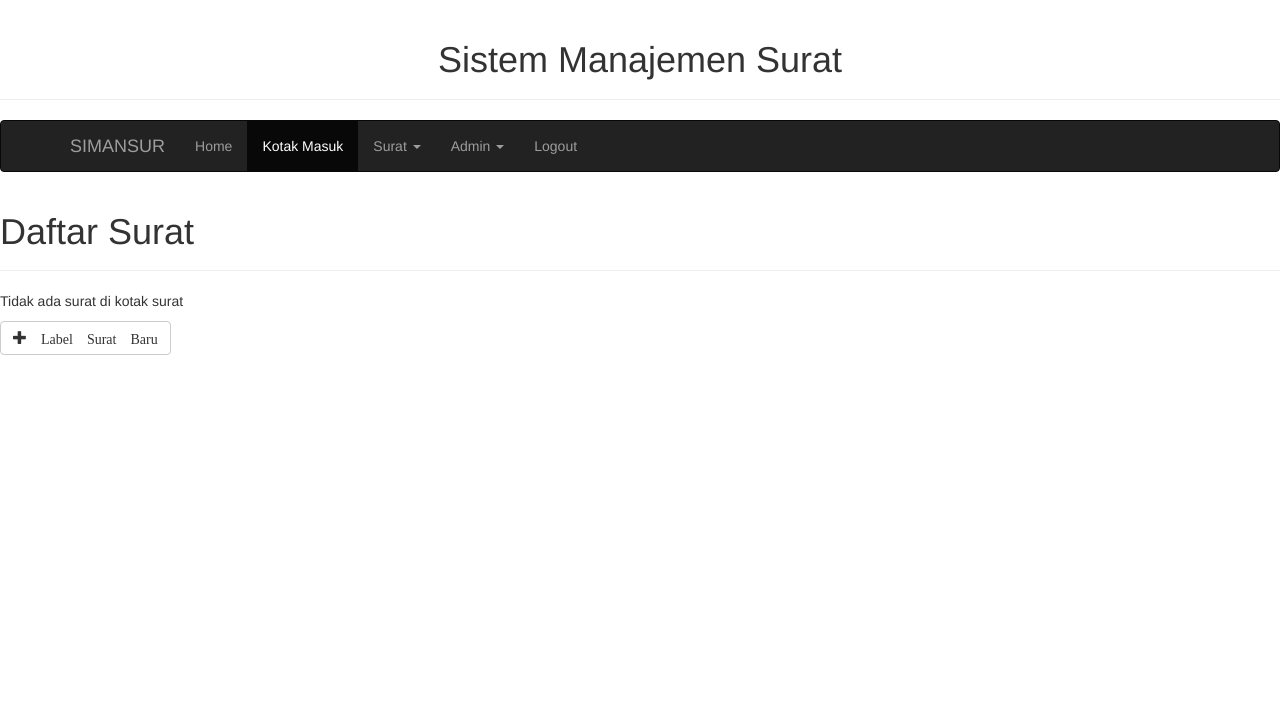
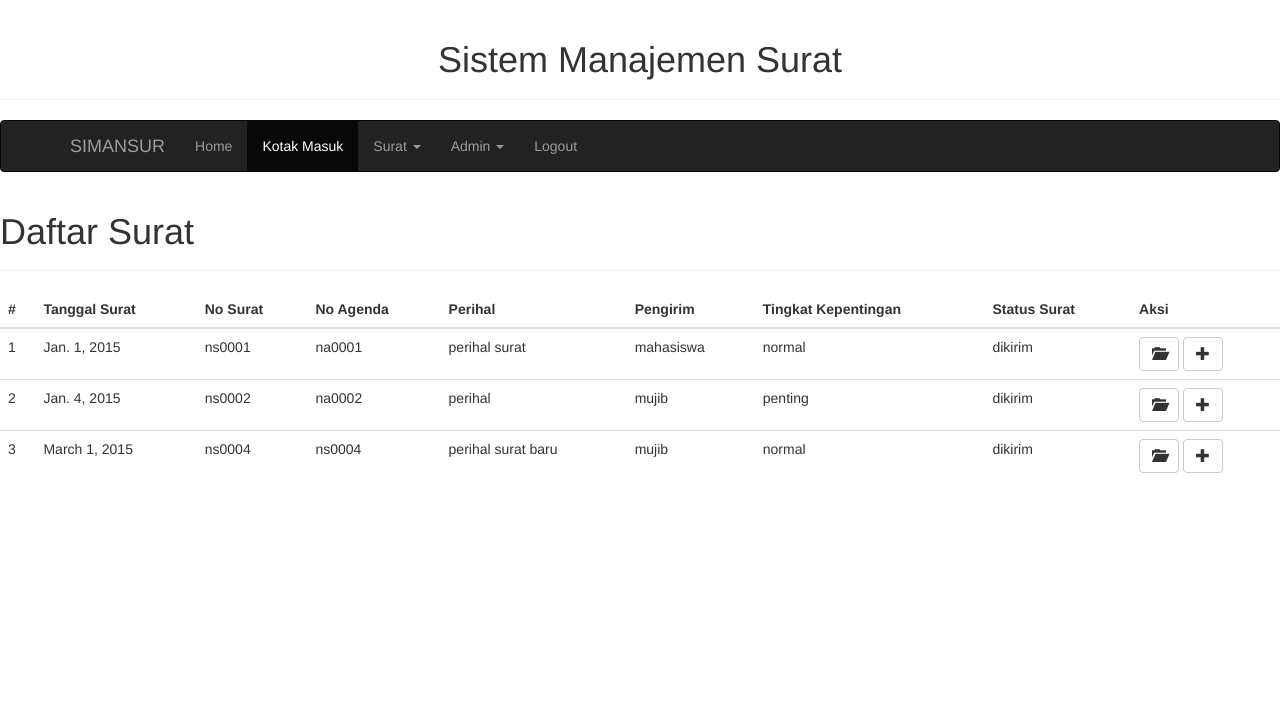
Before and after one commit to mujib-programmer/simansur, a Django app: page /surat/ in a window 1280 px wide. Shown: the top 721 px of the page. Run offline with Django 3.2, Linux system fonts and the light colour scheme; a user stored in the database is signed in; data comes from the database, SQL or seed files in the repository; data that the repository does not hold is empty; parts of the project's set-up code (start-up, migrations or seed data) failed here and were passed over; some libraries are stand-ins or nearby versions.

Commit message:
crud label surat selesai. Pengiriman surat dari label surat selesai. saat dikirimkan label surat akan diubah statusnya dari dilabeli menjadi dikirim dan track surat juga mulai ditambahkan.

```diff
--- a/MainApp/admin.py
+++ b/MainApp/admin.py
@@ -3,7 +3,7 @@ from MainApp.models import Surat, KotakSurat, Disposisi, UserProfile, Aktivitas,
 
 class SuratAdmin(admin.ModelAdmin):
     list_display = ('no_surat', 'no_agenda', 'perihal', 'tanggal_surat_masuk', 'pengirim_surat_fisik',
-                    'tingkat_kepentingan', 'file_surat', 'pencatat', 'tanggal_pencatatan', 'dihapus')
+                    'tingkat_kepentingan', 'file_surat', 'pencatat', 'tanggal_pencatatan', 'status')
 
 class KotakSuratAdmin(admin.ModelAdmin):
     list_display = ('id', 'surat', 'pengirim', 'penerima', 'status', 'catatan_tambahan', 'jenis_pengiriman', 'tanggal')
--- a/MainApp/forms.py
+++ b/MainApp/forms.py
@@ -19,7 +19,7 @@ class SuratForm(forms.ModelForm):
 
     class Meta:
         model = Surat
-        exclude = ('pencatat','tanggal_pencatatan', 'dihapus')
+        exclude = ('pencatat','tanggal_pencatatan', 'status')
 
 
 class DisposisiForm(forms.ModelForm):
@@ -43,3 +43,7 @@ class UserProfileForm(forms.Form):
     jabatan = forms.CharField(label="Jabatan", max_length=40)
     bidang = forms.CharField(label="Bidang", max_length=40)
     no_telepon = forms.IntegerField(label="No Telepon")
+
+class KirimSuratForm(forms.Form):
+    penerima = forms.ModelChoiceField(label='Penerima Surat', queryset=User.objects.all())
+    catatan_tambahan = forms.CharField(label="Catatan Tambahan", widget=forms.Textarea)
--- a/MainApp/models.py
+++ b/MainApp/models.py
@@ -23,7 +23,7 @@ class Surat(models.Model):
     file_surat = models.FileField(upload_to=settings.UPLOAD_PATH, null=True, blank=True)
     pencatat = models.ForeignKey(User, null=True, related_name='pencatat_surat')
     tanggal_pencatatan = models.DateTimeField(null=True,auto_now_add=True)
-    dihapus = models.CharField(null=True, max_length=5) # ya/tidak
+    status = models.CharField(null=True, max_length=15) # dilabeli, dikirim, dihapus
 
     #def __unicode__(self):  #For Python 2, use __str__ on Python 3
     def __str__(self):
@@ -35,9 +35,9 @@ class KotakSurat(models.Model):
     surat = models.ForeignKey(Surat, null=False, related_name='surat_kotak_surat')
     pengirim = models.ForeignKey(User, null=True, related_name='pengirim_kotak_surat')
     penerima = models.ForeignKey(User, null=True, related_name='penerima_kotak_surat')
-    status = models.CharField(null=True, max_length=15)
+    status = models.CharField(null=True, max_length=15) # diterima, dibaca, didisposisi
     catatan_tambahan = models.TextField(null=True)
-    jenis_pengiriman = models.CharField(null=False, max_length=15)
+    jenis_pengiriman = models.CharField(null=False, max_length=15) # langsung, disposisi
     tanggal = models.DateTimeField(auto_now_add=True)
 
     #def __unicode__(self):  #For Python 2, use __str__ on Python 3
--- a/MainApp/views.py
+++ b/MainApp/views.py
@@ -11,7 +11,7 @@ from django.core.paginator import Paginator, EmptyPage, PageNotAnInteger
 from django.db.models import Q
 
 from MainApp.models import Surat, Disposisi, UserProfile, Aktivitas, TrackSurat, KotakSurat
-from MainApp.forms import SuratForm, DisposisiForm, UserProfileForm
+from MainApp.forms import SuratForm, DisposisiForm, UserProfileForm, KirimSuratForm
 
 DATA_PER_HALAMAN = 2 # untuk pagination
 
@@ -44,14 +44,14 @@ def surat(request):
     # ambil data surat sesuai dengan yang login
     if user_dalam_group(user_saat_ini, 'manajer') | user_saat_ini.is_superuser:
         # manajer surat atau superadmin akan bisa mendapatkan semua data surat
-        semua_surat = KotakSurat.objects.all()
+        semua_surat = Surat.objects.all()
 
     else:
         # selain admin atau manajer hanya akan mendapatkan data surat yang ditujukan atau di dikirim olehnya
         try:
             # ambil semua surat yang terkait dengan user saja
             # user terkait yaitu, pengirim surat, penerima surat, dan penerima disposisi
-            semua_surat = KotakSurat.objects.filter(Q(pengirim=user_saat_ini) | Q(penerima=user_saat_ini))
+            semua_surat = Surat.objects.filter(pencatat=user_saat_ini)
 
         except Surat.DoesNotExist:
             semua_surat = None
@@ -78,14 +78,29 @@ def surat_detail(request, no_surat):
 
     context_dict = {'surat': dataSurat, 'semua_disposisi_surat': semua_disposisi_surat, 'page_surat_active':'active'}
 
-    return render(request, 'MainApp/surat_detail.html', context_dict)
+    return render(request, 'MainApp/surat/surat_detail.html', context_dict)
 
 @login_required
 def surat_delete(request, no_surat):
+    data = {}
+
+    user_saat_ini = request.user
+
+    # Hanya user yang memiliki hak akses untuk menghapus surat diperbolehkan untuk menghapus label surat
+    if user_saat_ini.has_perm('MainApp.delete_surat') == False :
+        data['alert_type'] =  "danger"
+        data['alert_message'] = "Anda tidak di ijinkan untuk menghapus label surat!"
+        return render(request, "MainApp/index.html", data)
 
     try:
         # get data surat
         dataSurat = Surat.objects.get(no_surat=no_surat)
+
+        # hanya surat yang belum dikirim atau didisposisi yang bisa dihapus
+        if dataSurat.status != "dilabeli":
+            data['alert_type'] =  "danger"
+            data['alert_message'] = "Hanya surat yang belum dikirimkan atau didisposisikan yang bisa dihapus!"
+            return render(request, "MainApp/index.html", data)
 
         dataSurat.delete()
 
@@ -98,7 +113,7 @@ def surat_delete(request, no_surat):
 
     context_dict = {'semua_surat': semua_surat, 'page_surat_active':'active'}
 
-    return render(request, 'MainApp/surat.html', context_dict)
+    return render(request, 'MainApp/surat/surat.html', context_dict)
 
 @login_required
 #@group_required('admin', 'pencatat surat')
@@ -123,8 +138,8 @@ def surat_tambah(request):
         if form.is_valid():
             data_surat = form.save(commit=False)
 
-            data_surat.pencatat = user_saat_ini # pencatat surat adalah user profile yang sedang loginstatus_surat
-            data_surat.dihapus = "tidak"
+            data_surat.pencatat = user_saat_ini
+            data_surat.status = "dilabeli"
             form.save(commit=True)
 
             # kembali ke halaman daftar surat
@@ -167,7 +182,7 @@ def surat_edit(request, no_surat):
 
     # Bad form (or form details), no form supplied...
     # Render the form with error messages (if any).
-    return render(request, 'MainApp/surat_edit.html', {'form': form ,'no_surat': no_surat, 'page_surat_active':'active'})
+    return render(request, 'MainApp/surat/surat_edit.html', {'form': form ,'no_surat': no_surat, 'page_surat_active':'active'})
 
 @login_required
 def surat_download(request, no_surat):
@@ -190,6 +205,60 @@ def surat_download(request, no_surat):
 
         # jika data surat yang diinginkan untuk dihapus tidak ditemukan, tampilkan daftar semua surat
         return surat_detail(request, no_surat)
+
+@login_required
+def surat_kirim(request, no_surat):
+    data = {}
+
+    user_saat_ini = request.user
+
+    # get data surat
+    data_surat = Surat.objects.get(no_surat=no_surat)
+
+    # A HTTP POST?
+    if request.method == 'POST':
+        form = KirimSuratForm(request.POST)
+
+        # Have we been provided with a valid form?
+        if form.is_valid():
+
+            data_form = form.cleaned_data
+
+            # tambahkan data kotak surat untuk user penerima
+            kotak_surat = KotakSurat()
+            kotak_surat.surat = data_surat
+            kotak_surat.catatan_tambahan = data_form.get('catatan_tambahan')
+            kotak_surat.penerima = data_form.get('penerima')
+            kotak_surat.status = "diterima"
+            kotak_surat.pengirim = user_saat_ini
+            kotak_surat.jenis_pengiriman = "langsung"
+            kotak_surat.save()
+
+            # ubah status surat menjadi dikirim agar tidak bisa diubah maupun dihapus
+            data_surat.status = "dikirim"
+            data_surat.save()
+
+            # tambahkan data track surat
+            status_track_surat = "Surat no %s dikirimkan ke %s oleh %s." %(data_surat.no_surat, kotak_surat.penerima, kotak_surat.pengirim)
+            catat_track_surat(data_surat, status_track_surat)
+
+            # kembali ke halaman daftar surat
+            return HttpResponseRedirect('/surat/')
+
+        else:
+            # The supplied form contained errors - just print them to the terminal.
+            print(form.errors)
+    else:
+        # If the request was not a POST, display the form to enter details.
+        form = KirimSuratForm()
+        data['form'] = form
+
+
+    data['surat'] = data_surat
+    data['no_surat'] = no_surat
+    data['page_surat_active'] ='active'
+
+    return render(request, 'MainApp/surat/surat_kirim.html', data)
 
 @login_required
 def disposisi_tambah(request, no_surat):
--- a/simansur/urls.py
+++ b/simansur/urls.py
@@ -18,6 +18,7 @@ urlpatterns = patterns('',
     url(r'^surat_edit/(?P<no_surat>[\w]+)/$', views.surat_edit, name='surat_edit'),
     url(r'^surat_delete/(?P<no_surat>[\w]+)/$', views.surat_delete, name='surat_delete'),
     url(r'^surat_download/(?P<no_surat>[\w]+)/$', views.surat_download, name='surat_download'),
+    url(r'^surat_kirim/(?P<no_surat>[\w]+)/$', views.surat_kirim, name='surat_kirim'),
 
     url(r'^disposisi_tambah/(?P<no_surat>[\w]+)/$', views.disposisi_tambah, name='disposisi_tambah'),
     url(r'^disposisi_edit/(?P<id_disposisi>[\w]+)/$', views.disposisi_edit, name='disposisi_edit'),
--- a/templates/MainApp/surat/surat.html
+++ b/templates/MainApp/surat/surat.html
@@ -20,11 +20,11 @@
                     <th>#</th>
                     <th>Tanggal Surat</th>
                     <th>No Surat</th>
+                    <th>No Agenda</th>
                     <th>Perihal</th>
-                    <th>Ditujukan Kepada</th>
+                    <th>Pengirim</th>
+                    <th>Tingkat Kepentingan</th>
                     <th>Status Surat</th>
-                    <th>No Agenda</th>
-                    <th>Tingkat Kepentingan</th>
                     <th>Aksi</th>
                   </tr>
                 </thead>
@@ -36,12 +36,20 @@
                     <td>{{ forloop.counter }}</td>
                     <td>{{ surat.tanggal_surat_masuk }}</td>
                     <td>{{ surat.no_surat }}</td>
-                    <td>{{ surat.perihal_surat }}</td>
-                    <td>{{ surat.id_penerima }}</td>
-                    <td>{{ surat.status_surat }}</td>
                     <td>{{ surat.no_agenda }}</td>
+                    <td>{{ surat.perihal }}</td>
+                    <td>{{ surat.pengirim_surat_fisik }}</td>
                     <td>{{ surat.tingkat_kepentingan }}</td>
+                    <td>{{ surat.status }}</td>
                     <td>
+                        {% if surat.status == 'dilabeli' %}
+                        <a href="/surat_kirim/{{ surat.no_surat }}" >
+                        <button type="button" class="btn btn-default" aria-label="Left Align">
+                            <span class="glyphicon glyphicon glyphicon-envelope" aria-hidden="true"></span>
+                        </button>
+                        </a>
+                        {% endif %}
+
                         <a href="/surat/{{ surat.no_surat }}">
                         <button type="button" class="btn btn-default" aria-label="Left Align">
                             <span class="glyphicon glyphicon glyphicon-folder-open" aria-hidden="true"></span>
@@ -56,7 +64,7 @@
                         </a>
                         {% endif %}
 
-                        {% if perms.MainApp.change_surat %}
+                        {% if perms.MainApp.change_surat and surat.status == 'dilabeli' %}
                         <a href="/surat_edit/{{ surat.no_surat }}">
                         <button type="button" class="btn btn-default" aria-label="Left Align">
                             <span class="glyphicon glyphicon glyphicon-pencil" aria-hidden="true"></span>
@@ -64,7 +72,7 @@
                         </a>
                         {% endif %}
 
-                        {% if perms.MainApp.delete_surat %}
+                        {% if perms.MainApp.delete_surat and surat.status == 'dilabeli' %}
                         <a href="/surat_delete/{{ surat.no_surat }}" onclick="return confirm('Apakah anda yakin ingin menghapus surat no {{ surat.no_surat }} ?');">
                         <button type="button" class="btn btn-default" aria-label="Left Align">
                             <span class="glyphicon glyphicon glyphicon-minus" aria-hidden="true"></span>
--- a/templates/base.html
+++ b/templates/base.html
@@ -61,6 +61,7 @@
                 <li class="dropdown">
                   <a href="#" class="dropdown-toggle" data-toggle="dropdown" role="button" aria-expanded="false">Surat <span class="caret"></span></a>
                   <ul class="dropdown-menu" role="menu">
+                      <li class="{{ page_surat_active }}"><a href="{% url 'surat' %}">Label Surat</a></li>
                     <li class="{{ page_track_surat_active }}"><a href="#">Track Surat</a></li>
                     <li class="{{ page_statistic_surat_active }}"><a href="{% url 'statistik' %}">Lihat Statistik</a></li>
                   </ul>
```
Also changed, not shown: templates/MainApp/surat/surat_detail.html (renamed from templates/MainApp/surat_detail.html, +7 -11 lines), templates/MainApp/surat/surat_kirim.html (added, +96 -0 lines), MainApp/migrations/0003_auto_20150507_2201.py (added), MainApp/migrations/0004_auto_20150507_2202.py (added), db.sqlite3, templates/MainApp/surat/surat_edit.html (renamed from templates/MainApp/surat_edit.html).
